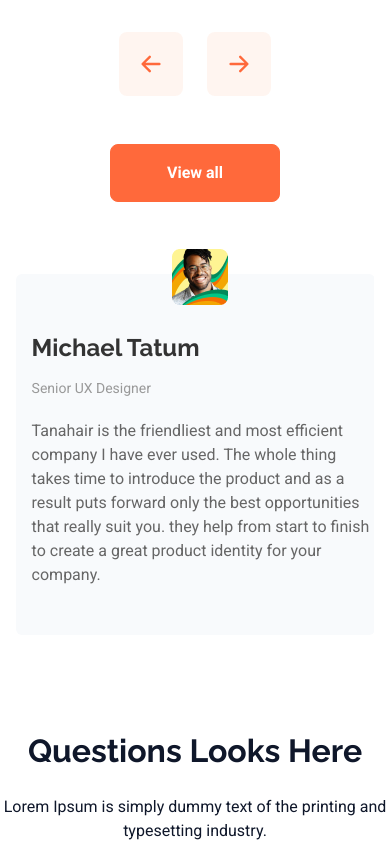
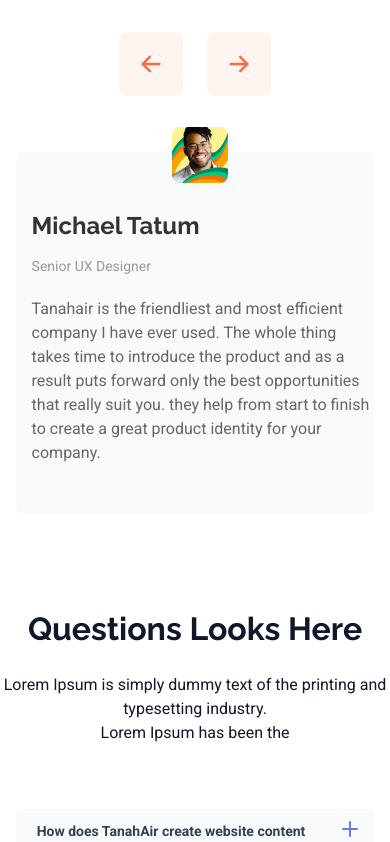
Before and after one commit to mehedihasananik/Envobyte-Live-Website, a Next.js app: page / in a window 390 px wide. Shown: the part 8708-9550 px from the top of the page. Built offline with nearby package versions, Linux system fonts and the light colour scheme.

Commit message:
footer navbar edit

```diff
--- a/src/Components/Home/Footer/Footer.jsx
+++ b/src/Components/Home/Footer/Footer.jsx
@@ -15,7 +15,7 @@ const Footer = () => {
         {/* left side */}
         <div className="w-full py-4 md:justify-between md:items-center lg:py-10 lg:flex-col lg:justify-start lg:items-start lg:w-[30%]">
           {/* logo & description */}
-          <div>
+          <div className="relative left-[-10px]">
             <Image className="w-[159px] h-[49px]" width={200} height={100} src="/assets/footer.png" alt="" />
           </div>
           <div className="w-[250px] py-5">
--- a/src/Components/Home/Navbar/Header.jsx
+++ b/src/Components/Home/Navbar/Header.jsx
@@ -28,6 +28,7 @@ const Header = () => {
                 width={159}
                 height={49}
                 alt="Picture of the logo"
+                className="relative left-[-8px]"
               />
             </Link>
             {/* nav items */}
--- a/src/Components/Home/Testimonial/Testimonial.jsx
+++ b/src/Components/Home/Testimonial/Testimonial.jsx
@@ -98,11 +98,7 @@ const Testimonial = () => {
                   </button>
                 </div>
               </div>
-              <div className="py-8 lg:py-5 text-center lg:text-left ">
-                <button className="bg-[#FF693B] text-white text-[16px]  font-semibold py-4 px-14 rounded-lg border border-[#FF693B]  hover:bg-white hover:text-[#FF693B] transition-all duration-300">
-                  View all
-                </button>
-              </div>
+
             </div>
             {/* right swiper */}
             <div className="w-full lg:w-[65%]  ">
```
